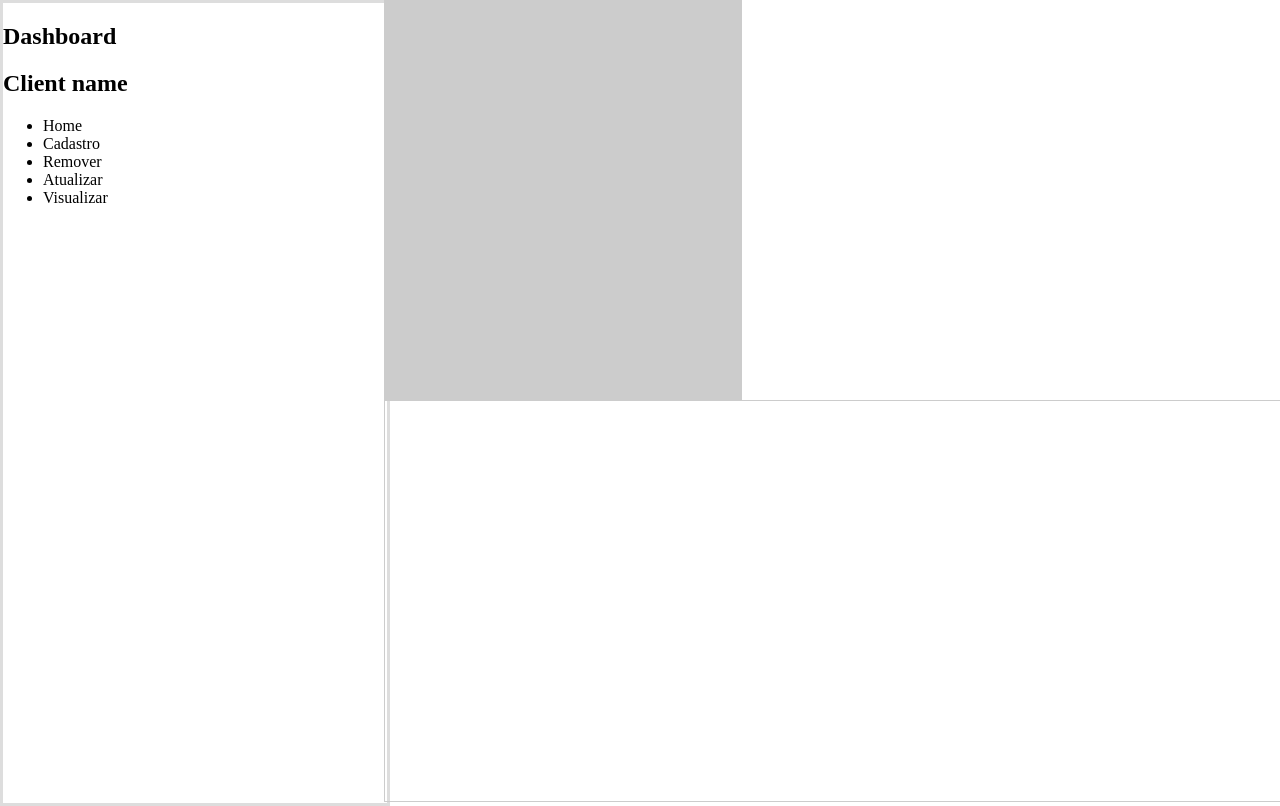
After one commit to ithoq/mikrotik-and-freeradius, a PHP site: page /adminn.php in a window 1280 px wide. The commit adds this page. Run offline with PHP 8.4, Linux system fonts and the light colour scheme; some libraries are stand-ins or nearby versions.

Commit message:
Fase Design 1

```diff
--- /dev/null
+++ b/adminn.php
@@ -0,0 +1,48 @@
+<!DOCTYPE html>
+<html>
+    <head>
+        <meta charset="utf-8">
+        <title>Dashboard</title>
+        <script type="text/javascript" src="https://www.gstatic.com/charts/loader.js"></script>
+        <script type="text/javascript" src="js/chart.js">
+
+        </script>
+        <link rel="stylesheet" href="css/administrador.css">
+    </head>
+    <body>
+
+        <div class="content">
+            <section id="float-left">
+                <div id="top-dash">
+                    <h1>Dashboard</h1>
+                    <h2>Client name</h2>
+                </div>
+                <div id="menu-dash" class="">
+                    <ul>
+                        <li>Home</li>
+                        <li>Cadastro</li>
+                        <li>Remover</li>
+                        <li>Atualizar</li>
+                        <li>Visualizar</li>
+                    </ul>
+                </div>
+                <div id="bottom">
+                </div>
+            </section>
+            <section>
+                <section id="float-rigth">
+                    <div id="top-grap">
+                        <div id="grap-left">
+                            <!-- <div id="piechart_3d" style="width: 450px; height: 250px;"></div> -->
+                        </div>
+                        <div class="rigth">
+                        </div>
+                    </div>
+                    <div id="semi-bottom-grap">
+                    </div>
+                </section>
+            </section>
+        </div>
+
+    </body>
+</html>
--- /dev/null
+++ b/css/administrador.css
@@ -0,0 +1,47 @@
+body{
+    border: 0;
+    margin: 0;
+}
+ul{
+    text-decoration: none;
+}
+li{
+    text-decoration: none;
+}
+.content{
+    width: 100%;
+    height: 100%;
+}
+#float-left{
+    position: absolute;
+    width: 30%;
+    height: 100%;
+    float: left;
+    border: solid #ddd;
+}
+#float-rigth{
+    position: absolute;
+    float: right;
+    width: 70%;
+    height: 100%;
+    margin-left: 30%;
+}
+#top-grap{
+    width: 100%;
+    height: 50%;
+}
+    #grap-left{
+        position: relative;
+        width: 40%;
+        height: 100%;
+        background-color: #ccc;
+
+    }
+    #piechart_3d{
+        position: relative;
+    }
+#semi-bottom-grap{
+    width: 100%;
+    height: 50%;
+    border: solid #ccc 1px;
+}
--- a/index.php
+++ b/index.php
@@ -33,15 +33,13 @@
 
     	<script type="text/javascript" src="md5.js"></script>
     	<script type="text/javascript">
-    	<!--
     	    function doLogin() {
                 <?php if(strlen($chapid) < 1) echo "return true;\n"; ?>
     		    document.sendin.username.value = document.login.username.value;
     		    document.sendin.password.value = hexMD5('<?php echo $chapid; ?>' + document.login.password.value + '<?php echo $chapchallenge; ?>');
     		    document.sendin.submit();
-    		return false;
+    		    return false;
     	    }
-    	//-->
     	</script>
     <!-- $(endif) -->
     <div class="container">
@@ -63,7 +61,7 @@
     				<td><input style="width: 200px" placeholder="Apartamento / Room number" name="password" type="password"/></td>
     				</tr>
     				<tr><td> </td>
-    				<td><input id="submit" style="width: 211px;" type="submit" value="ACESSAR | ACCESS" /></td>
+    				<td><input id="submit" style="width: 218px;" type="submit" value="ACESSAR | ACCESS" /></td>
     				</tr>
     			</table>
                 </div>
--- /dev/null
+++ b/js/chart.js
@@ -0,0 +1,17 @@
+google.charts.load("current", {packages:["corechart"]});
+      google.charts.setOnLoadCallback(drawChart);
+      function drawChart() {
+        var data = google.visualization.arrayToDataTable([
+          ['Task', 'Hours per Day'],
+          ['Ativos',     45],
+          ['Inativos',      15]
+        ]);
+
+        var options = {
+          title: 'Clientes',
+          is3D: true,
+        };
+
+        var chart = new google.visualization.PieChart(document.getElementById('piechart_3d'));
+        chart.draw(data, options);
+      }
--- a/php/config.php
+++ b/php/config.php
@@ -1,7 +1,7 @@
 <?php
 
 
-    define('DB_HOST', '192.168.1.12');
+    define('DB_HOST', '192.168.1.9');
     define('DB_NAME', 'radius');
     define('DB_USER', 'vinicius');
     define('DB_PASS','3284');
```
Also changed, not shown: administrador.php (+4 -3 lines), css/master.css (+4 -4 lines), singin.php (+4 -11 lines), css/singin.css (added).
